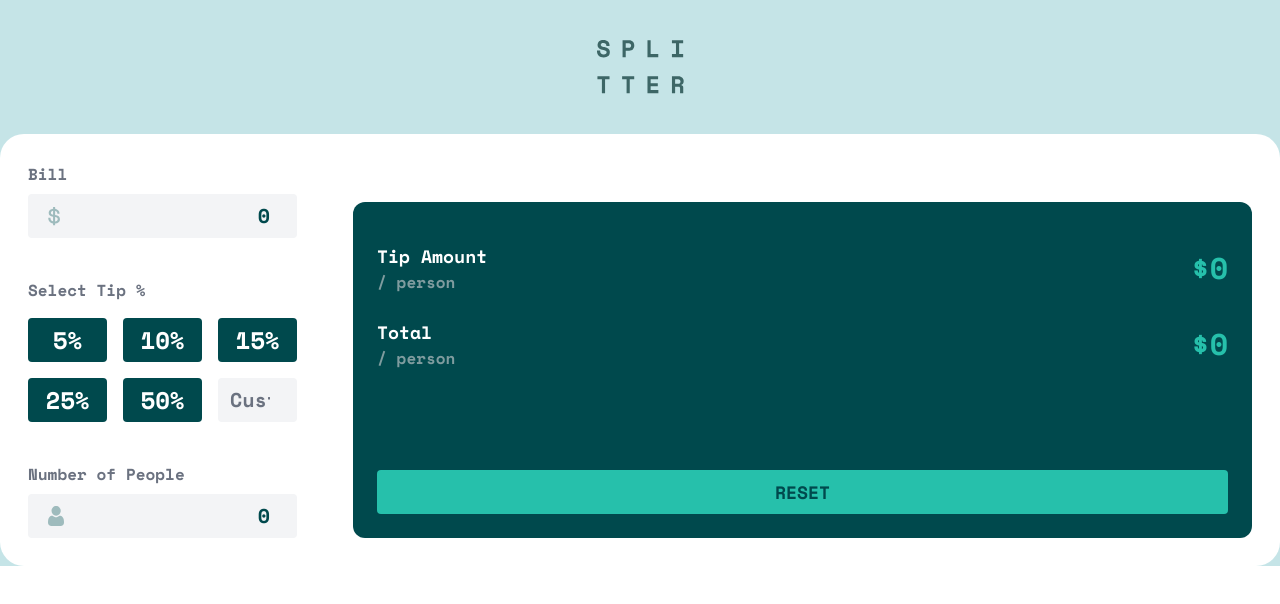
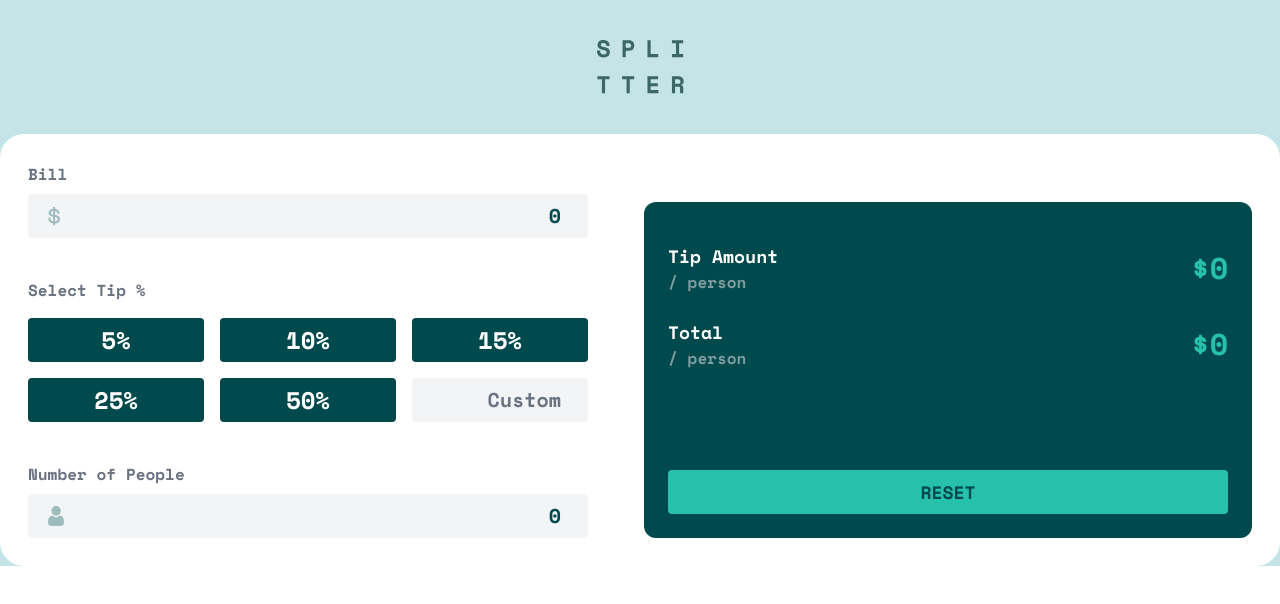
Before and after one commit to sarrietav-dev/tip-calculator, a Vue app: page / in a window 1280 px wide. Shown: the top 604 px of the page. Built offline with nearby package versions, Linux system fonts and the light colour scheme.

Commit message:
📱 Set panel section width equal

```diff
--- a/src/components/ThePanel.vue
+++ b/src/components/ThePanel.vue
@@ -1,7 +1,7 @@
 <template>
   <main class="grow lg:grow-0 bg-white rounded-t-3xl lg:rounded-3xl p-7">
     <form action="" class="lg:flex lg:gap-14 space-y-10">
-      <div class="space-y-10">
+      <div class="space-y-10 flex-1">
         <NumberInput label="Bill" v-model.number="bill">
           <img src="@/assets/icon-dollar.svg" alt="Price icon" class="h-full" />
         </NumberInput>
@@ -14,7 +14,7 @@
           />
         </NumberInput>
       </div>
-      <TheBalancePanel />
+      <TheBalancePanel class="flex-1" />
     </form>
   </main>
 </template>
```
